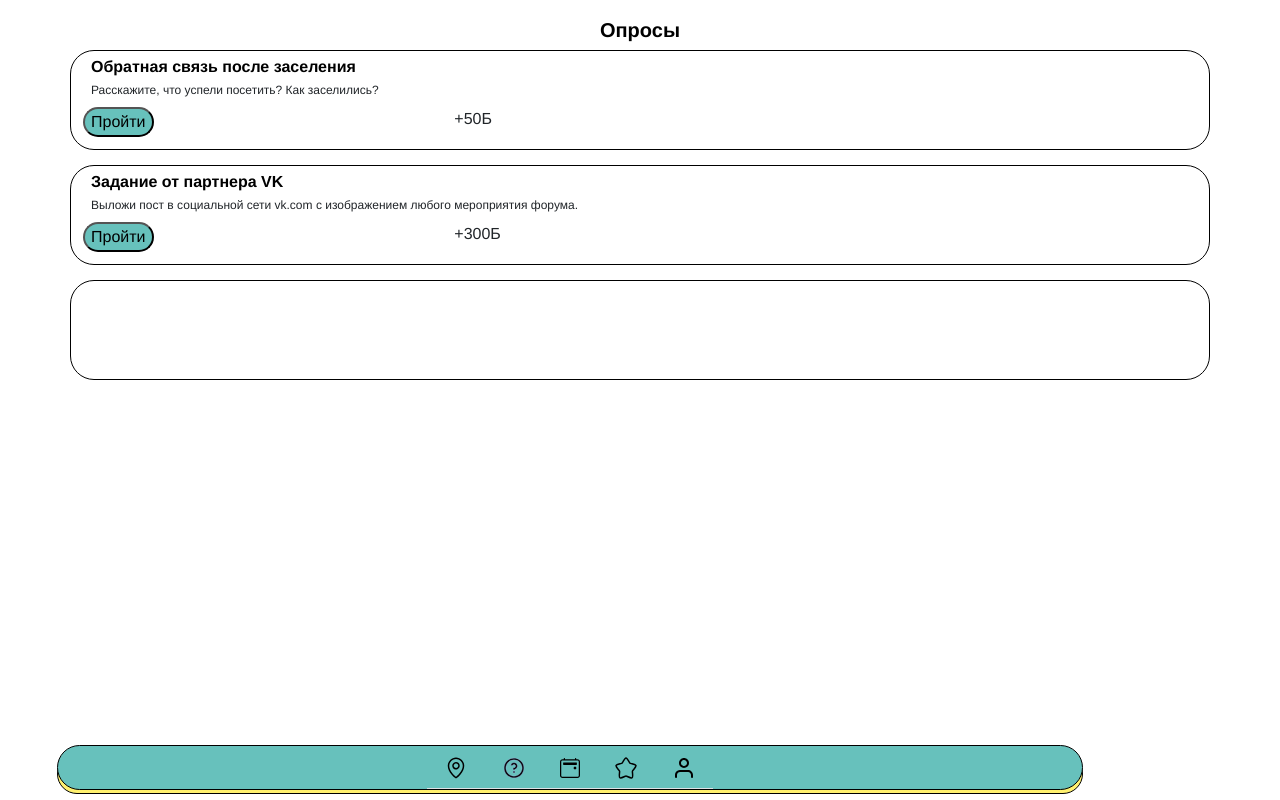
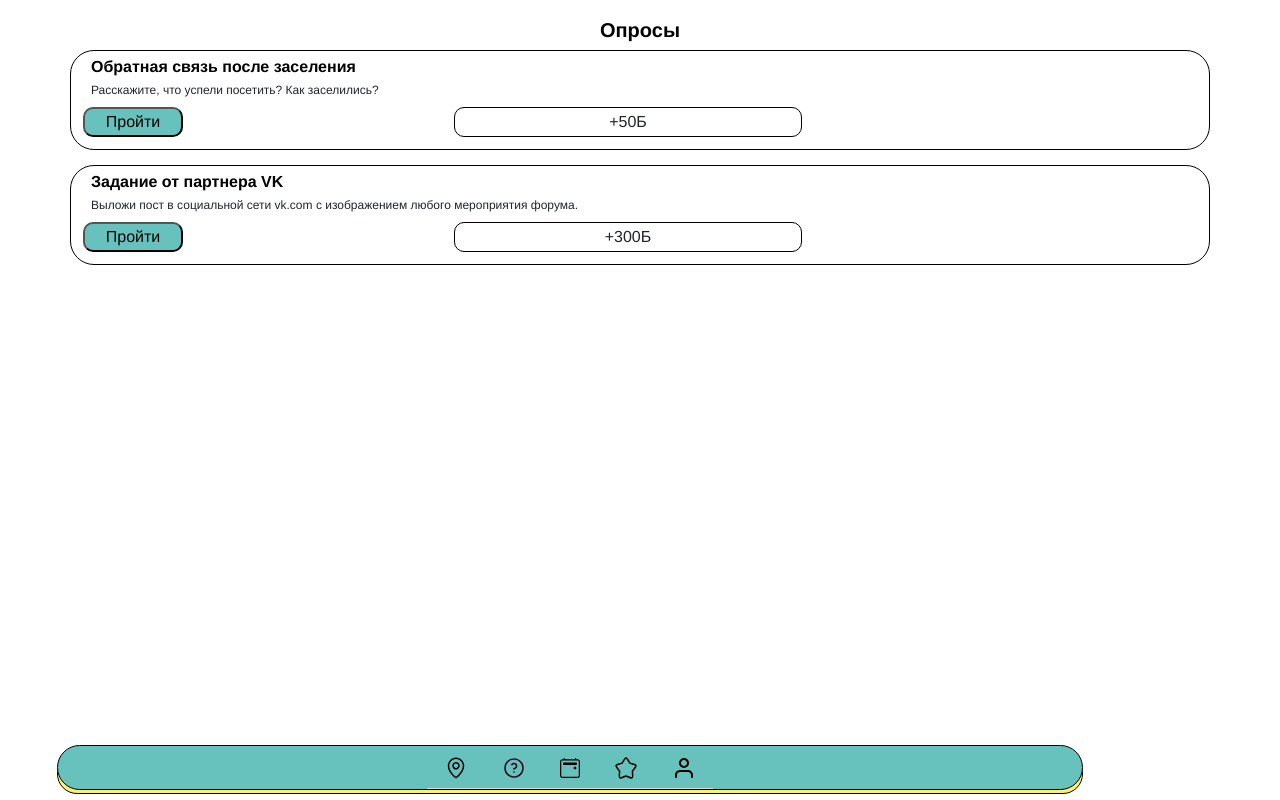
Before and after one commit to nikvoen/solnishko, an Angular app: page /guess in a window 1280 px wide. Built offline with nearby package versions, Linux system fonts and the light colour scheme.

Commit message:
fix css in guess page

```diff
--- a/src/app/pages/guess-page/guess-page.component.html
+++ b/src/app/pages/guess-page/guess-page.component.html
@@ -28,5 +28,4 @@
       <div class="col-4"></div>
     </div>
   </div>
-  <div class="row guess-card"></div>
 </div>
--- a/src/app/pages/guess-page/guess-page.component.scss
+++ b/src/app/pages/guess-page/guess-page.component.scss
@@ -10,7 +10,7 @@
   position: relative;
   display: flex;
   justify-content: center;
-  color: black;
+  color: $color-black;
   font-size: 20px;
   font-weight: 700;
   word-wrap: break-word;
@@ -28,7 +28,7 @@
 }
 
 .card-header {
-  color: black;
+  color: $color-black;
   font-size: 16px;
   font-weight: 600;
   line-height: 12.60px;
@@ -46,6 +46,17 @@
 }
 
 .survey {
-  background: #67C1BC;
-  border-radius: 24px;
+  background: $color-green;
+  border-radius: 10px;
+  width: 100px;
+  height: 30px;
 }
+
+.score {
+  border-radius: 10px;
+  border: 1px solid $color-black;
+  height: 30px;
+  display: flex;
+  justify-content: center;
+  align-items: center;
+}
```
